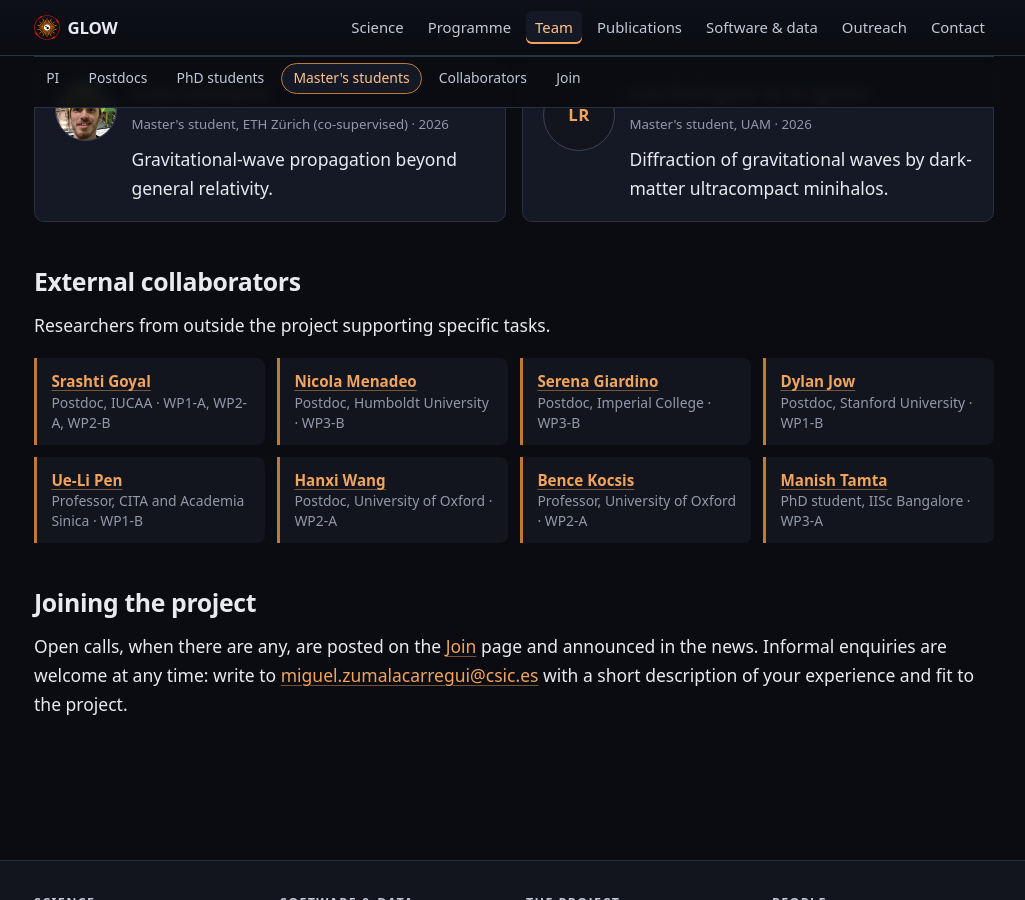
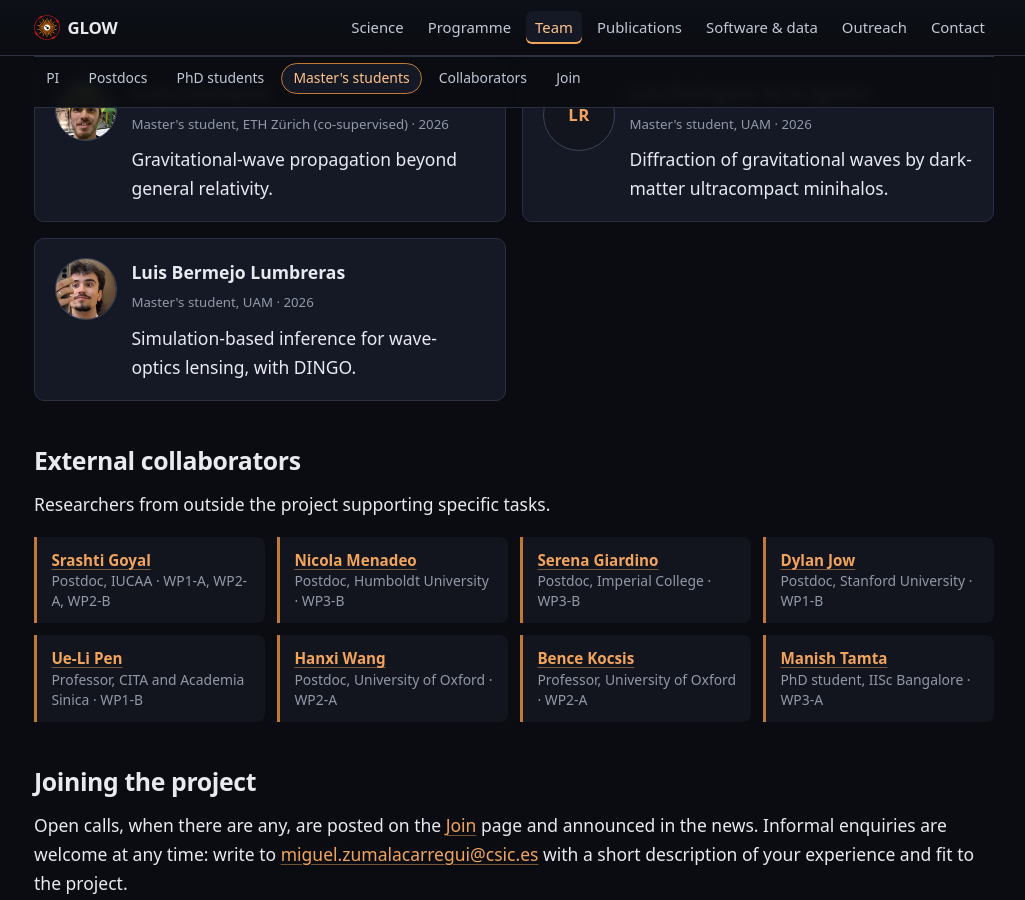
Before and after one commit to glow-astro/website, a Jekyll site: the page built from team.html, in a window 1280 px wide and 900 px high, scrolled down 1750 px. Shown: the whole window, without its empty margins (126-1151 px from the left). Built offline with Jekyll 4.4.1, drawn with Linux system fonts in a browser that asks for light colours.

Commit message:
Add Luis Bermejo Lumbreras, master's student at UAM
He is working on simulation-based inference for wave-optics lensing with
DINGO. His photo is cropped to 224x224 from the original in the group's
Dropbox.

Co-Authored-By: Claude Opus 5.5 <noreply@anthropic.com>
Claude-Session: https://claude.ai/code/session_01Kcv6va9BAfqpGTEbjf8YSb

```diff
--- a/_data/people.yml
+++ b/_data/people.yml
@@ -165,6 +165,16 @@ current:
     years: "2026"
     topic: "Diffraction of gravitational waves by dark-matter ultracompact minihalos."
 
+  - name: "Luis Bermejo Lumbreras"
+    # "LL" by the default rule; kept for the same reason as Pablo's above,
+    # although there is a photograph.
+    initials: "LB"
+    photo: "luis-bermejo-lumbreras.jpg"
+    stage: masters
+    role: "Master's student, UAM"
+    years: "2026"
+    topic: "Simulation-based inference for wave-optics lensing, with DINGO."
+
 # People who worked on the project and have left. The Team page hides this
 # section while the list is empty, and its front-matter `sections` list needs a
 # `former` entry adding the first time someone is listed here.
```
Also changed, not shown: assets/img/people/luis-bermejo-lumbreras.jpg (added).
